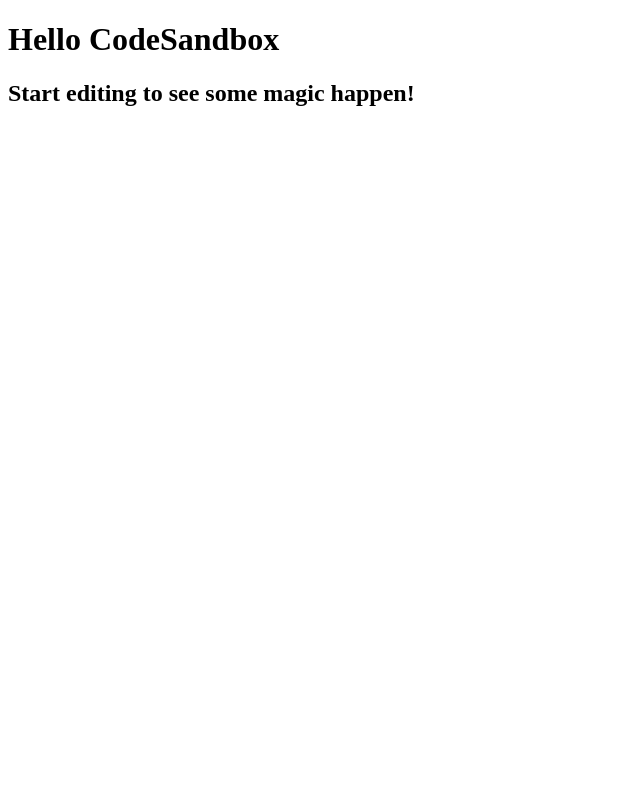
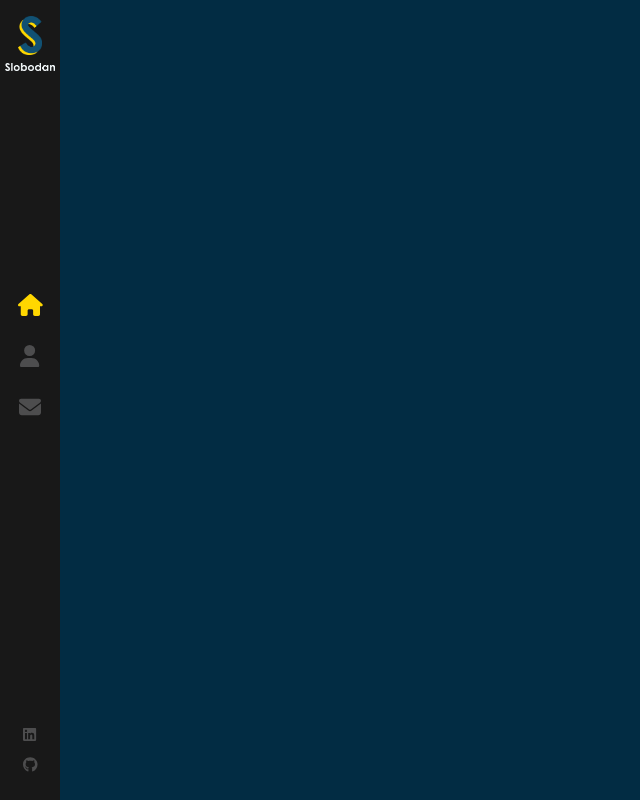
Before and after one commit to abhinavthapa1998/react-portfolio, a React (Create React App) app: page / in a window 1280 px wide. Shown: the whole page, without its empty margins (0-640 px from the left). Built offline with nearby package versions, Linux system fonts and the light colour scheme.

Commit message:
Sidebar Completed

```diff
--- a/package.json
+++ b/package.json
@@ -8,6 +8,7 @@
   ],
   "main": "src/index.js",
   "dependencies": {
+    "@fortawesome/fontawesome-svg-core": "6.1.1",
     "@fortawesome/free-brands-svg-icons": "6.1.1",
     "@fortawesome/free-solid-svg-icons": "6.1.1",
     "@fortawesome/react-fontawesome": "0.1.18",
--- a/src/App.js
+++ b/src/App.js
@@ -1,10 +1,12 @@
+import { Route, Routes } from "react-router-dom";
 import "./App.scss";
-
+import Layout from "./components";
 export default function App() {
   return (
-    <div className="App">
-      <h1>Hello CodeSandbox</h1>
-      <h2>Start editing to see some magic happen!</h2>
-    </div>
+    <>
+      <Routes>
+        <Route path="/" element={<Layout />} />
+      </Routes>
+    </>
   );
 }
--- a/src/App.scss
+++ b/src/App.scss
@@ -13,3 +13,8 @@ $primary-color: #ffd700;
   font-family: 'Coolvetica';
   src: url('./assets/fonts/CoolveticaRg-Regular.woff2')format('woff2');
 }
+input,
+textarea
+{
+  font-family: 'Helvetica Neue';
+}
--- /dev/null
+++ b/src/components/Sidebar/index.js
@@ -0,0 +1,60 @@
+import { Link, NavLink } from "react-router-dom";
+import "./index.scss";
+import LogoS from "../../assets/images/logo-s.png";
+import LogoSubtitle from "../../assets/images/logo_sub.png";
+import { FontAwesomeIcon } from "@fortawesome/react-fontawesome";
+import { faEnvelope, faHome, faUser } from "@fortawesome/free-solid-svg-icons";
+import { faGithub, faLinkedin } from "@fortawesome/free-brands-svg-icons";
+const Sidebar = () => {
+  return (
+    <div className="nav-bar">
+      <Link className="logo" to="/">
+        <img src={LogoS} alt="logo" />
+        <img className="sub-logo" src={LogoSubtitle} alt="slobodan" />
+      </Link>
+      <nav>
+        <NavLink exact="true" activeclassname="active" to="/">
+          <FontAwesomeIcon icon={faHome} color="#4d4d4e" />
+        </NavLink>
+        <NavLink
+          exact="true"
+          activeclassname="active"
+          className="about-link"
+          to="/about"
+        >
+          <FontAwesomeIcon icon={faUser} color="#4d4d4e" />
+        </NavLink>
+        <NavLink
+          exact="true"
+          activeclassname="active"
+          className="contact-link"
+          to="/contact"
+        >
+          <FontAwesomeIcon icon={faEnvelope} color="#4d4d4e" />
+        </NavLink>
+      </nav>
+      <ul>
+        <li>
+          <a
+            target="_blank"
+            rel="noreferrer"
+            href="https://www.linkedin.com/in/abhithapa98/"
+          >
+            <FontAwesomeIcon icon={faLinkedin} color="#4d4d4e" />
+          </a>
+        </li>
+        <li>
+          <a
+            target="_blank"
+            rel="noreferrer"
+            href="https://github.com/abhinavthapa1998"
+          >
+            <FontAwesomeIcon icon={faGithub} color="#4d4d4e" />
+          </a>
+        </li>
+      </ul>
+    </div>
+  );
+};
+
+export default Sidebar;
--- /dev/null
+++ b/src/components/Sidebar/index.scss
@@ -0,0 +1,107 @@
+.nav-bar{
+  background: #181818;
+  width: 60px;
+  height: 100%;
+  position: absolute;
+  top:0;
+  z-index: 3;
+  min-height: 500px;
+  .logo{
+    display: block;
+    padding: 8px 0;
+    img{
+      display:block;
+      margin: 8px auto;
+      width: 24px;
+      height: auto;
+      &.sub-logo{
+        width:50px
+      }
+    }
+  }
+}
+nav{
+  display:block;
+  text-align: center;
+  position: absolute;
+  height: 210px;
+  top:50%;
+  margin-top: -120px;
+  width: 100%;
+  a{
+    font-size: 22px;
+    color: #4d4d4e;
+    display: block;
+    line-height: 51px;
+    height: 51px;
+    position: relative;
+    text-decoration: none;
+
+    i{
+      transition: all 0.3s ease-out;
+    }
+    &:hover{
+      color: #ffd700;
+      svg{
+        opacity: 0;
+      }
+      &:after{
+        opacity: 1;
+      }
+    }
+    &:after{
+      content: '';
+      font-size: 9px;
+      letter-spacing: 2px;
+      position: absolute;
+      bottom: 0;
+      display: block;
+      width: 100%;
+      text-align: center;
+      opacity: 0;
+      transition: all 0.3s ease-out;
+    }
+    &:first-child{
+      &::after{
+        content: 'HOME'
+      }
+    }
+  }
+  a.about-link{
+    &:after{
+      content:"ABOUT";
+    }
+  }
+  a.contact-link{
+    &:after{
+      content:"CONTACT"
+    }
+  }
+  a.active{
+    svg{
+      color:#ffd700;
+    }
+  }
+
+}
+ul{
+  position: absolute;
+  bottom:20px;
+  width:100%;
+  display: block;
+  padding: 0;
+  list-style: none;
+  text-align: center;
+  margin: 0;
+ li{
+   a{
+     padding:7px 0;
+     display:block;
+     font-size:15px;
+     line-height: 16px;
+     &:hover svg{
+       color:#ffd700;
+     }
+   }
+ }
+}
--- /dev/null
+++ b/src/components/index.js
@@ -0,0 +1,12 @@
+import "./index.scss";
+import Sidebar from "./Sidebar";
+
+const Layout = () => {
+  return (
+    <>
+      <Sidebar />
+    </>
+  );
+};
+
+export default Layout;
--- /dev/null
+++ b/src/index.css
@@ -0,0 +1,13 @@
+html {
+  font-size: 62.5%;
+}
+body {
+  margin: 0;
+  font: 300 11px/1.4 "Helvetica Neue", "sans-serif";
+  color: #444;
+  background-color: #022c43;
+  overflow: hidden;
+  display: block;
+  -webkit-font-smoothing: antialiased;
+  -moz-osx-font-smoothing: grayscale;
+}
--- a/src/index.js
+++ b/src/index.js
@@ -1,13 +1,16 @@
 import { StrictMode } from "react";
 import { createRoot } from "react-dom/client";
-
+import "./index.css";
 import App from "./App";
+import { BrowserRouter } from "react-router-dom";
 
 const rootElement = document.getElementById("root");
 const root = createRoot(rootElement);
 
 root.render(
   <StrictMode>
-    <App />
+    <BrowserRouter>
+      <App />
+    </BrowserRouter>
   </StrictMode>
 );
```
Also changed, not shown: src/components/index.scss (added).
